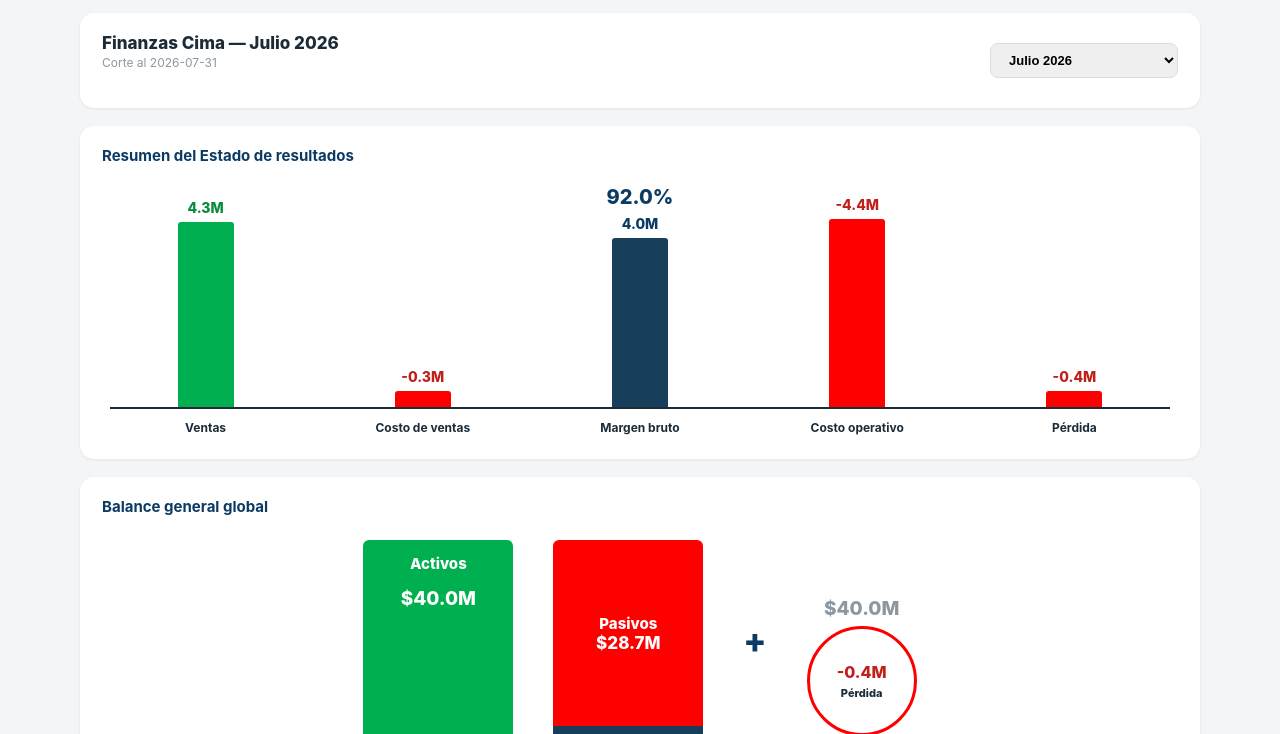
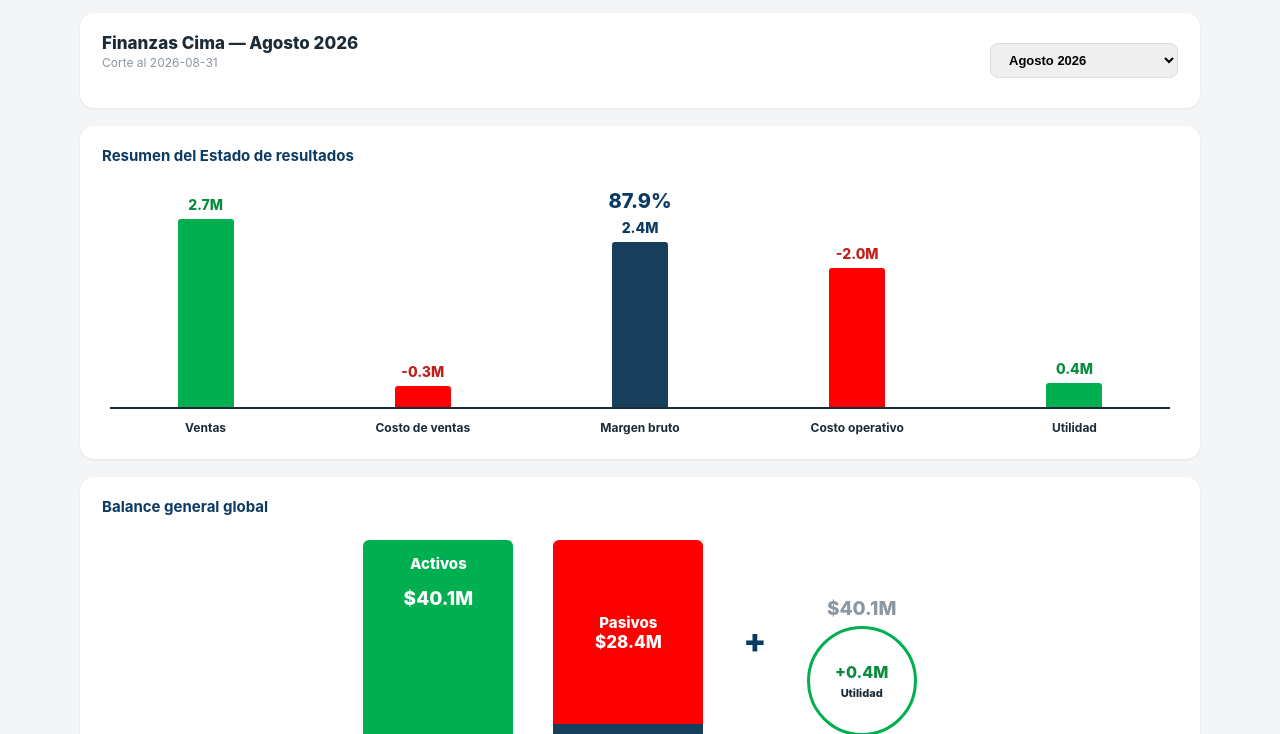
Before and after one commit to marcoescalona123/CIMA, a plain HTML site: page index.html in a window 1280 px wide. Shown: the part 66-800 px from the top of the page. Drawn offline with Linux system fonts and the light colour scheme.

Commit message:
Add files via upload

```diff
--- a/index.html
+++ b/index.html
@@ -478,10 +478,11 @@ const SEED = [
 {"mes":"Abril 2026","fecha":"2026-04-30","isBaseline":false,"bancos":2899431.61,"clientes":21941292.20,"activoFijo":2039914.69,"sumaActivo":38711690.46,"proveedores":16470711.11,"sumaPasivo":27461554.80,"sumaCapital":11250135.73,"ventas":5447464.50,"costos":769817.55,"gastos":5149214.40,"rif":121022.37,"acumVentas":16509537.66,"acumCostos":3442438.69,"acumGastos":12159147.26,"acumRif":314361.61},
 {"mes":"Mayo 2026","fecha":"2026-05-31","isBaseline":false,"bancos":2888022.09,"clientes":21333486.58,"activoFijo":2034706.36,"sumaActivo":38354496.04,"proveedores":16377039.86,"sumaPasivo":27413084.31,"sumaCapital":10941411.80,"ventas":1397894.43,"costos":515129.74,"gastos":1156556.34,"rif":34932.28,"acumVentas":17907432.09,"acumCostos":3957568.43,"acumGastos":13315703.60,"acumRif":349293.89},
 {"mes":"Junio 2026","fecha":"2026-06-30","isBaseline":false,"bancos":2974629.86,"clientes":22084549.85,"activoFijo":2029498.03,"sumaActivo":39131031.44,"proveedores":15786075.07,"sumaPasivo":27411802.36,"sumaCapital":11719229.15,"ventas":2035201.90,"costos":295024.08,"gastos":915659.42,"rif":46701.05,"acumVentas":19942633.99,"acumCostos":4252592.51,"acumGastos":14231363.02,"acumRif":395994.94},
-{"mes":"Julio 2026","fecha":"2026-07-31","isBaseline":false,"bancos":2913225.49,"clientes":22263795.29,"activoFijo":2029498.03,"sumaActivo":39993483.78,"proveedores":15754784.41,"sumaPasivo":28679842.44,"sumaCapital":11313641.41,"ventas":4328044.75,"costos":347937.52,"gastos":4329558.56,"rif":56136.41,"acumVentas":24270678.74,"acumCostos":4600530.03,"acumGastos":18560921.58,"acumRif":452131.35}
+{"mes":"Julio 2026","fecha":"2026-07-31","isBaseline":false,"bancos":2913225.49,"clientes":22263795.29,"activoFijo":2029498.03,"sumaActivo":39993483.78,"proveedores":15754784.41,"sumaPasivo":28679842.44,"sumaCapital":11313641.41,"ventas":4328044.75,"costos":347937.52,"gastos":4329558.56,"rif":56136.41,"acumVentas":24270678.74,"acumCostos":4600530.03,"acumGastos":18560921.58,"acumRif":452131.35},
+{"mes":"Agosto 2026","fecha":"2026-08-31","isBaseline":false,"bancos":2930646.41,"clientes":21989633.84,"activoFijo":2024289.70,"sumaActivo":40086993.45,"proveedores":15185136.92,"sumaPasivo":28410951.89,"sumaCapital":11676041.63,"ventas":2689062.87,"costos":324485.37,"gastos":1933144.70,"rif":69032.58,"acumVentas":26959741.61,"acumCostos":4925015.40,"acumGastos":20494066.28,"acumRif":521163.93}
 ]
 ;
-const STORE_KEY = "cima_finanzas_meses_v4_jul";
+const STORE_KEY = "cima_finanzas_meses_v5_ago";
 
 function loadMonths(){
   let raw = localStorage.getItem(STORE_KEY);
```
